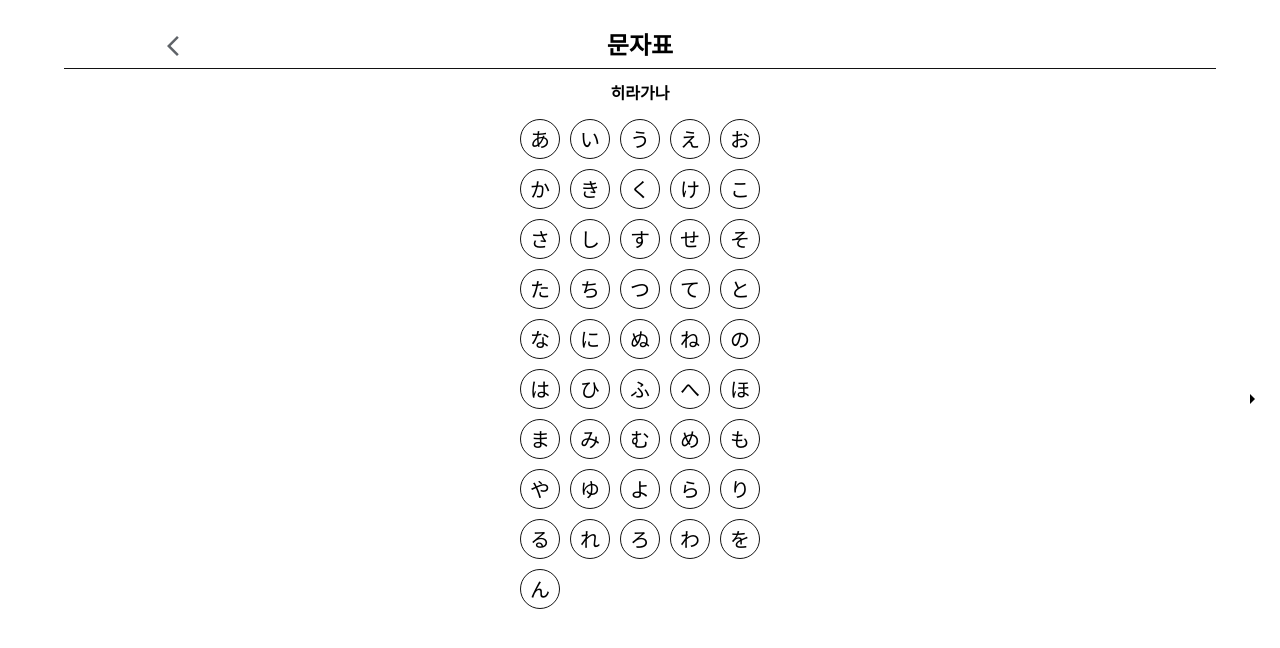
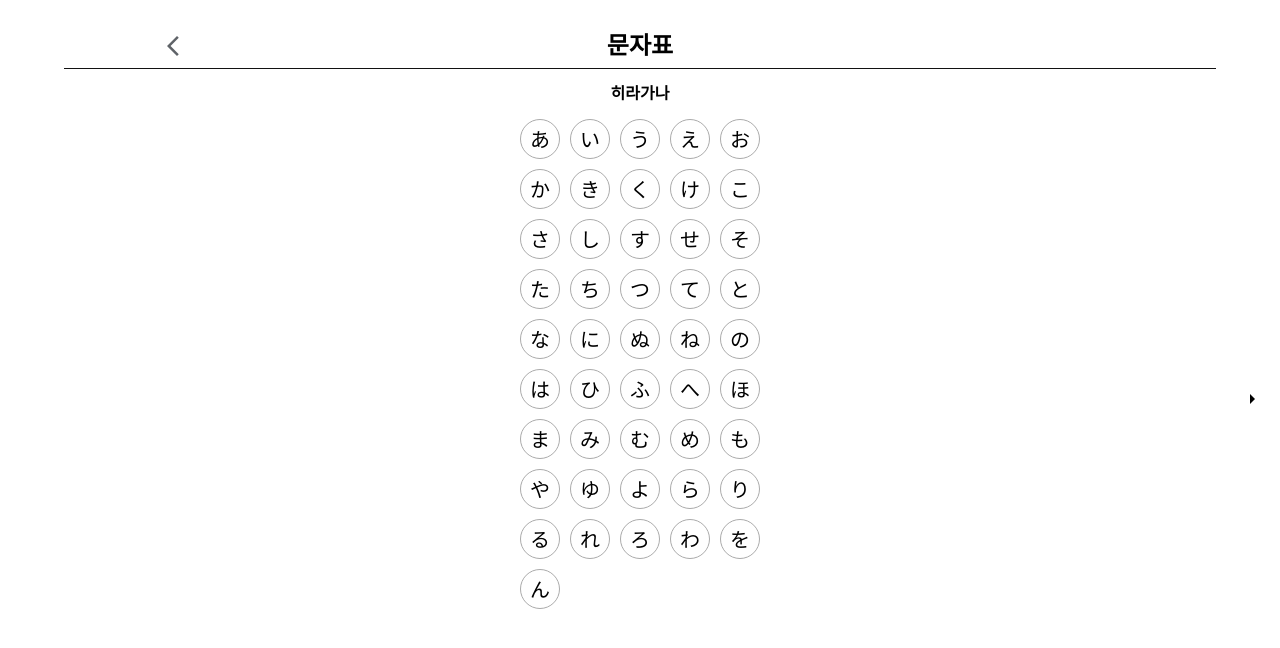
Before and after one commit to TheKany/study-japanese, a Next.js app: page /List in a window 1280 px wide. Shown: the top 648 px of the page. Built offline with nearby package versions, Linux system fonts and the light colour scheme.

Commit message:
3초 뒤에 다시 원복

```diff
--- a/src/app/List/page.tsx
+++ b/src/app/List/page.tsx
@@ -34,6 +34,13 @@ const LangListPage = () => {
       ...prev,
       [id]: !prev[id],
     }));
+
+    setTimeout(() => {
+      setFlippedCards((prev) => ({
+        ...prev,
+        [id]: false,
+      }));
+    }, 3000);
   };
 
   const slideLeft = () => {
@@ -49,7 +56,6 @@ const LangListPage = () => {
   }, []);
 
   return (
-    <>
     <Wrapper>
       <Navigation />
       <SlideWrapper>
@@ -64,9 +70,7 @@ const LangListPage = () => {
           <SlideArrow />
         </SlideButton>
 
-          <SlickContainer
-            style={{ transform: `translateX(-${slideIdx * 50}%)` }}
-          >
+        <SlickContainer style={{ transform: `translateX(-${slideIdx * 50}%)` }}>
           <SlickBox>
             <Title>히라가나</Title>
             <WordContainer>
@@ -116,7 +120,6 @@ const LangListPage = () => {
         </SlideButton>
       </SlideWrapper>
     </Wrapper>
-    </>
   );
 };
 
@@ -215,11 +218,12 @@ const WordCardFront = styled.div`
   font-size: 20px;
   backface-visibility: hidden;
 
-  border: 1px solid #121212;
+  border: 1px solid #aaa;
   border-radius: 50%;
 `;
 
 const WordCardBack = styled(WordCardFront)`
   transform: rotateY(180deg);
   position: absolute;
+  background-color: #cbe5fb;
 `;
```
Lines whose indentation alone changed are shown as unchanged.
